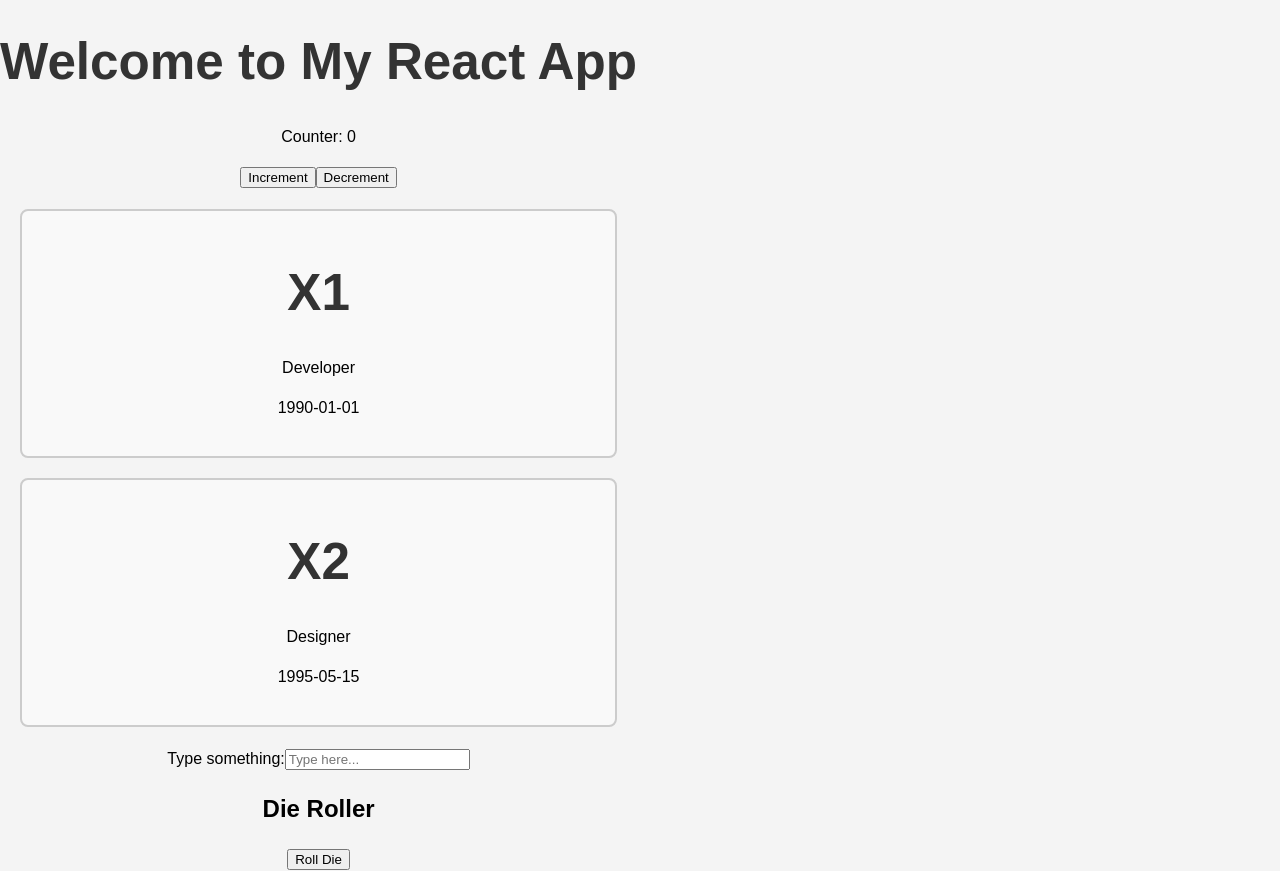
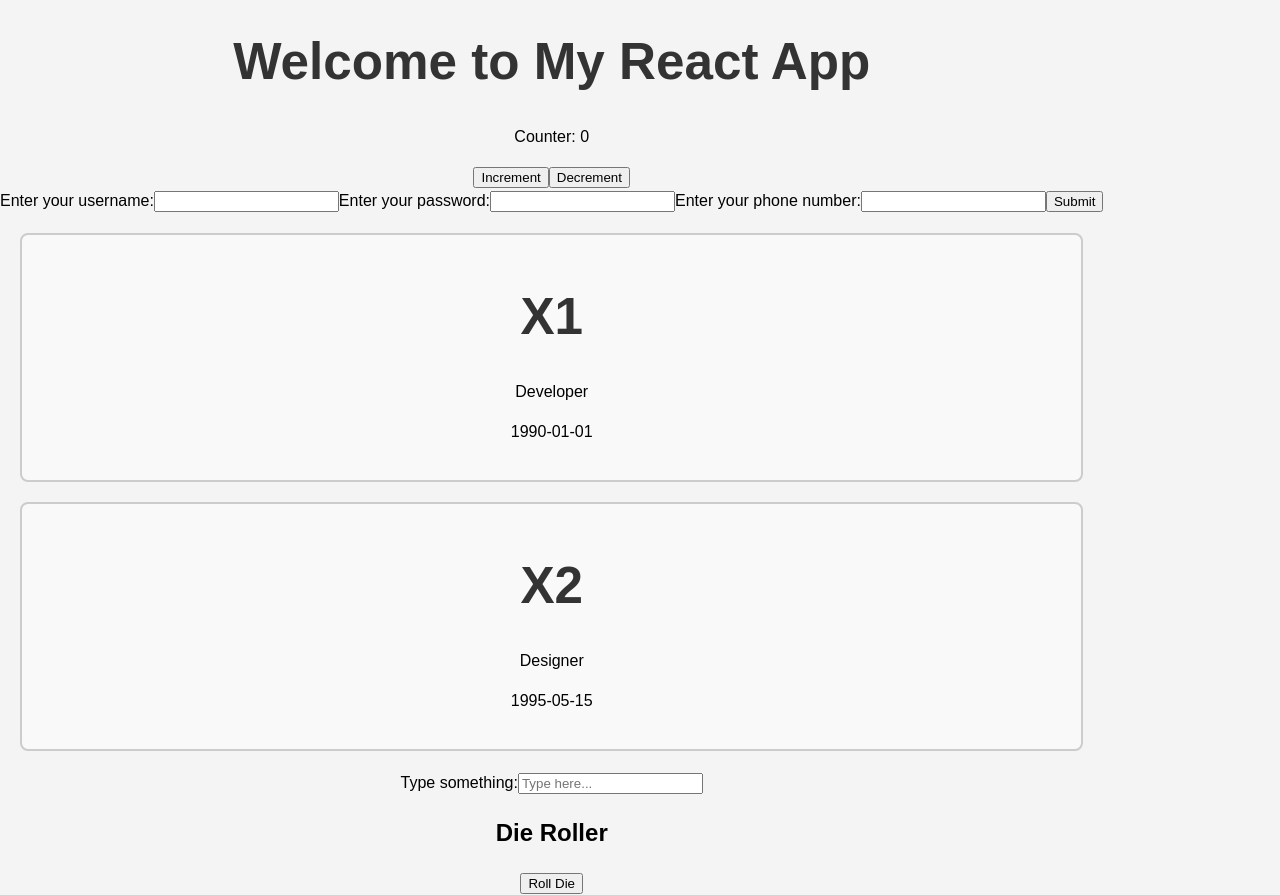
Before and after one commit to Fawaztarar/react_compo_tests, a React (Vite) app: page / in a window 1280 px wide. Before the commit the page ends 871 px from the top, so only its background shows below. Built offline with nearby package versions, Linux system fonts and the light colour scheme.

Commit message:
form added

```diff
--- a/src/App.jsx
+++ b/src/App.jsx
@@ -1,10 +1,9 @@
-// App.jsx
-
 import React from 'react';
 import Profile from './Profile';
 import Counter from './Counter';
 import TextInputLogger from './TextInputLogger';
 import Die from './Die'; // Import the Die component
+import Form from './Form'; // Import the Form component
 
 const App = () => {
   return (
@@ -13,6 +12,9 @@ const App = () => {
 
       {/* Render the Counter component */}
       <Counter />
+
+      {/* Render the Form component */}
+      <Form />
 
       {/* Render the Profile component with props */}
       <Profile
@@ -33,6 +35,8 @@ const App = () => {
 
       {/* Render the Die component */}
       <Die />
+
+
     </div>
   );
 };
--- a/src/Counter.jsx
+++ b/src/Counter.jsx
@@ -1,5 +1,5 @@
 // Counter.jsx
-// Counter.jsx
+
 
 import React, { useState } from 'react';
 
--- /dev/null
+++ b/src/Form.jsx
@@ -0,0 +1,67 @@
+import React, { useState } from 'react';
+
+const Form = () => {
+  const [username, setUsername] = useState('');
+  const [password, setPassword] = useState('');
+  const [phoneNumber, setPhoneNumber] = useState('');
+
+  const handleUsernameChange = (event) => {
+    setUsername(event.target.value);
+  };
+
+  const handlePasswordChange = (event) => {
+    setPassword(event.target.value);
+  };
+
+  const handlePhoneNumberChange = (event) => {
+    // Filter out non-numeric characters
+    const filteredValue = event.target.value.replace(/[^0-9]/g, '');
+    setPhoneNumber(filteredValue);
+  };
+
+  const handleSubmit = (event) => {
+    event.preventDefault();
+    fetch('http://url.com/endpoint', {
+      method: 'POST',
+      headers: {
+        'Content-Type': 'application/json',
+      },
+      body: JSON.stringify({ username, password, phoneNumber }),
+    });
+  };
+
+  return (
+    <form onSubmit={handleSubmit}>
+      <label>
+        Enter your username:
+        <input
+          type="text"
+          name="username"
+          value={username}
+          onChange={handleUsernameChange}
+        />
+      </label>
+      <label>
+        Enter your password:
+        <input
+          type="password"
+          name="password"
+          value={password}
+          onChange={handlePasswordChange}
+        />
+      </label>
+      <label>
+        Enter your phone number:
+        <input
+          type="tel"
+          name="phoneNumber"
+          value={phoneNumber}
+          onChange={handlePhoneNumberChange}
+        />
+      </label>
+      <button type="submit">Submit</button>
+    </form>
+  );
+};
+
+export default Form;
```
